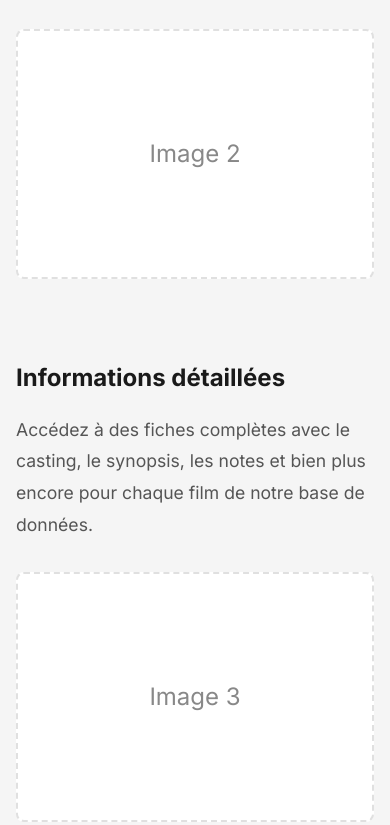
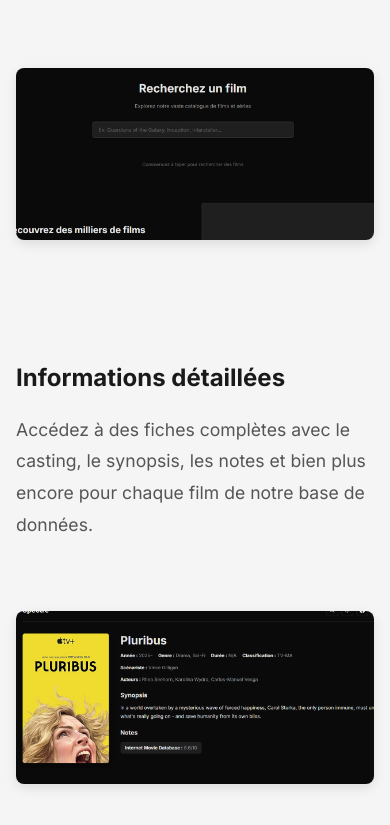
Before and after one commit to tc240893/Spectre, a website with bundled scripts: page index.html in a window 390 px wide. Shown: the part 1926-2751 px from the top of the page. Built offline with nearby package versions, Linux system fonts and the light colour scheme; no server answers.

Commit message:
added images to features section

```diff
--- a/index.html
+++ b/index.html
@@ -85,7 +85,7 @@
               <p>Explorez notre vaste catalogue de films classiques et récents. Des blockbusters aux films indépendants, trouvez exactement ce que vous cherchez.</p>
             </div>
             <div class="feature-image">
-              <div class="placeholder-img">Image 1</div>
+              <img src="src/img/1.png" alt="Découvrez des milliers de films">
             </div>
           </div>
           <div class="feature-item reverse">
@@ -94,7 +94,7 @@
               <p>Notre moteur de recherche puissant vous permet de trouver n'importe quel film en quelques secondes. Tapez simplement quelques lettres et découvrez des résultats pertinents.</p>
             </div>
             <div class="feature-image">
-              <div class="placeholder-img">Image 2</div>
+              <img src="src/img/2.png" alt="Recherche instantanée">
             </div>
           </div>
           <div class="feature-item">
@@ -103,7 +103,7 @@
               <p>Accédez à des fiches complètes avec le casting, le synopsis, les notes et bien plus encore pour chaque film de notre base de données.</p>
             </div>
             <div class="feature-image">
-              <div class="placeholder-img">Image 3</div>
+              <img src="src/img/3.png" alt="Informations détaillées">
             </div>
           </div>
         </section>
--- a/src/css/style.css
+++ b/src/css/style.css
@@ -322,19 +322,51 @@ select {
 .feature-image {
   width: 100%;
   height: 300px;
-}
-
-.placeholder-img {
-  width: 100%;
-  height: 100%;
-  background: var(--card);
-  border-radius: 8px;
   display: flex;
   align-items: center;
   justify-content: center;
-  font-size: 1.5rem;
-  color: var(--text-muted);
-  border: 2px dashed var(--border);
+}
+
+.feature-image img {
+  max-width: 100%;
+  max-height: 100%;
+  width: auto;
+  height: auto;
+  object-fit: contain;
+  border-radius: 8px;
+  box-shadow: 0 4px 12px var(--shadow);
+  transition: all 0.3s ease;
+  cursor: pointer;
+}
+
+.feature-image img:hover {
+  transform: translateY(-8px) scale(1.02);
+  box-shadow: 0 12px 32px var(--shadow);
+}
+
+@media (max-width: 900px) {
+  .feature-item,
+  .feature-item.reverse {
+    grid-template-columns: 1fr;
+    gap: 32px;
+    direction: ltr;
+  }
+
+  .feature-image {
+    height: 250px;
+  }
+}
+
+@media (max-width: 600px) {
+  .feature-image {
+    height: 200px;
+  }
+}
+
+@media (max-width: 480px) {
+  .feature-image {
+    height: 150px;
+  }
 }
 
 @media (max-width: 900px) {
```
Also changed, not shown: search.html (+3 -3 lines), src/img/1.png (added), src/img/2.png (added), src/img/3.png (added).
